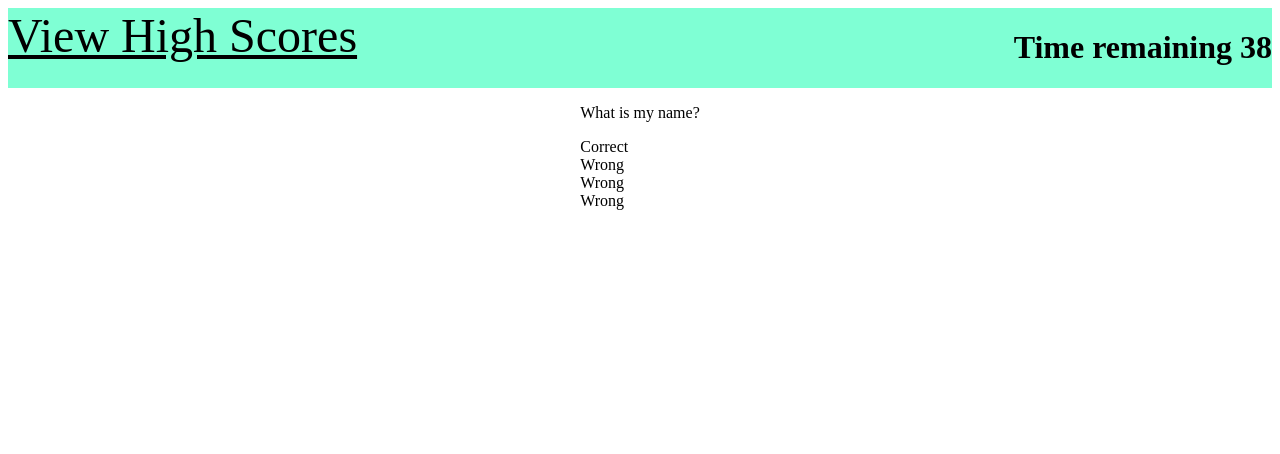
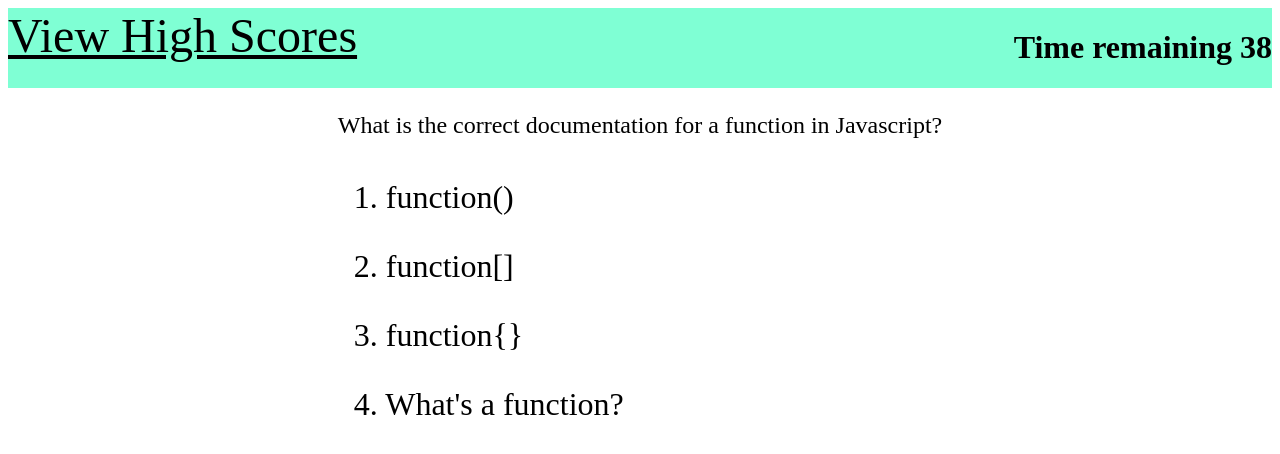
Before and after one commit to RainbowToad/coding-quiz, a plain HTML site: page index.html in a window 1280 px wide. Both pictures are taken after a click on the element "Start Quiz!". Drawn offline with Linux system fonts and the light colour scheme.

Commit message:
Css styling added to elements

```diff
--- a/assets/script.js
+++ b/assets/script.js
@@ -11,26 +11,26 @@ var scoreText = document.getElementById("scoreResult");
 //Create questions as arrays
 var questions = [
     {
-        question : "What is my name?",
-        choiceA : "Correct",
-        choiceB : "Wrong",
-        choiceC : "Wrong",
-        choiceD : "Wrong",
+        question : "What is the correct documentation for a function in Javascript?",
+        choiceA : "1. function()",
+        choiceB : "2. function[]",
+        choiceC : "3. function{}",
+        choiceD : "4. What's a function?",
         correct : "A"
     }, {
-        question : "Why are things this way?",
-        choiceA : "Correct",
-        choiceB : "Wrong",
-        choiceC : "Wrong",
-        choiceD : "Wrong",
-        correct : "A"
+        question : "When selecting a class in CSS you use what syntax?",
+        choiceA : "1. #class",
+        choiceB : "2. .class",
+        choiceC : "3. !class",
+        choiceD : "4. What's a class?",
+        correct : "B"
     }, {
-        question : "Who literally let the dogs out?",
-        choiceA : "Correct",
-        choiceB : "Wrong",
-        choiceC : "Wrong",
-        choiceD : "Wrong",
-        correct : "A"
+        question : "The end of every Javascript phrase should end with a(n)?",
+        choiceA : "1. What is Javascript?",
+        choiceB : "2. exclamation point",
+        choiceC : "3. pound sign",
+        choiceD : "4. semicolon",
+        correct : "D"
     }
 ];
 
@@ -122,11 +122,11 @@ function answerIsWrong() {
 
 // Display score
 function displayScore() {
-    document.getElementById("scoreResult").innerHTML = secondsLeft;
+    document.getElementById("scoreResult").innerHTML = "Your Score " + secondsLeft;
     localStorage.setItem("score", secondsLeft)
 }
 
-var userName = document.querySelector("#uName").value
+var userName = document.getElementById("uName");
 
-localStorage.setItem ("name", userName);
+localStorage.setItem("name", userName);
 console.log(userName);
--- a/assets/style.css
+++ b/assets/style.css
@@ -12,11 +12,28 @@ header {
 main {
     display:flex;
     justify-content: center;
+    justify-content:space-around
 }
-.container {
-    border: 2px;
-    border-style: dotted;
 
+#quiz {
+    font-size:2rem
+}
+
+.choice {
+    padding:1rem;
+}
+
+.choice:hover {
+    background-color: rgb(104, 192, 229);
+}
+
+form {
+    font-size:2rem;
+    padding:2rem;
+}
+
+p {
+    font-size:1.5rem;
 }
 
 #correct {
--- a/index.html
+++ b/index.html
@@ -31,7 +31,7 @@
             <input type="text" id="uName" name="name">
             <button>Submit</button>
         </form>
-        <p id="scoreResult" style="display:none">Score here</p>
+    <p id="scoreResult" style="display:none"></p>
     </main>
 
 
```
